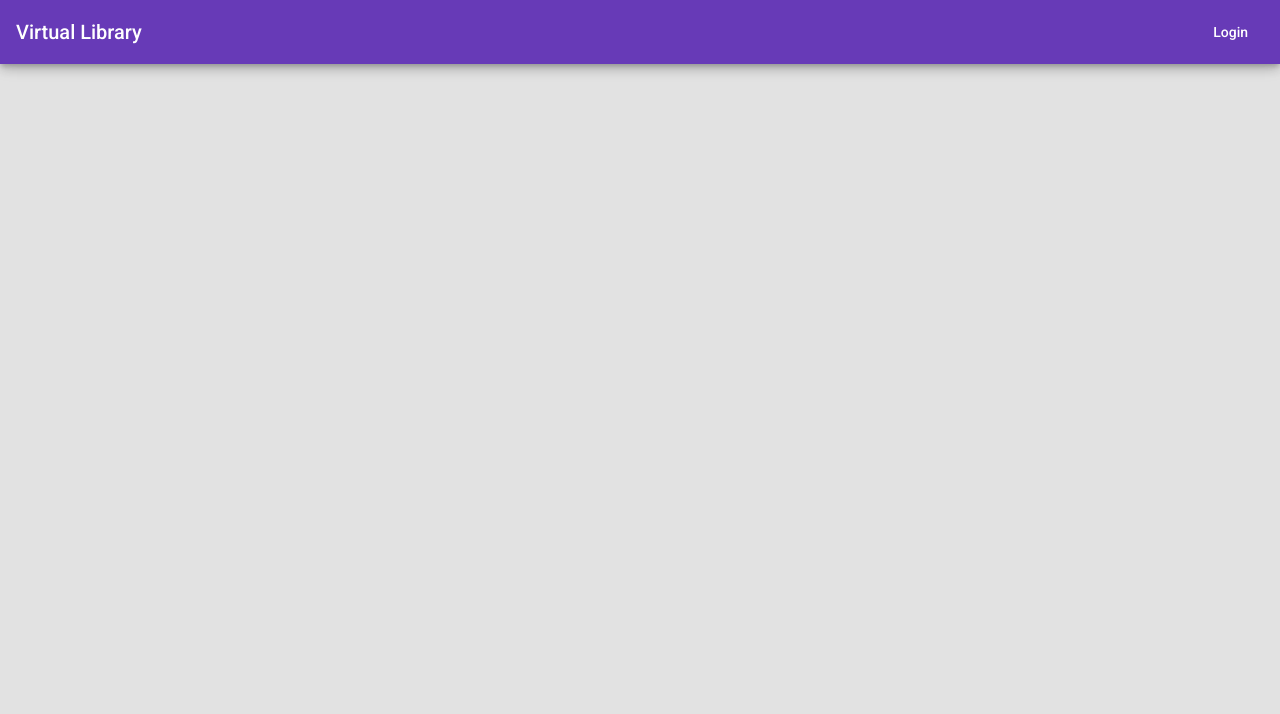
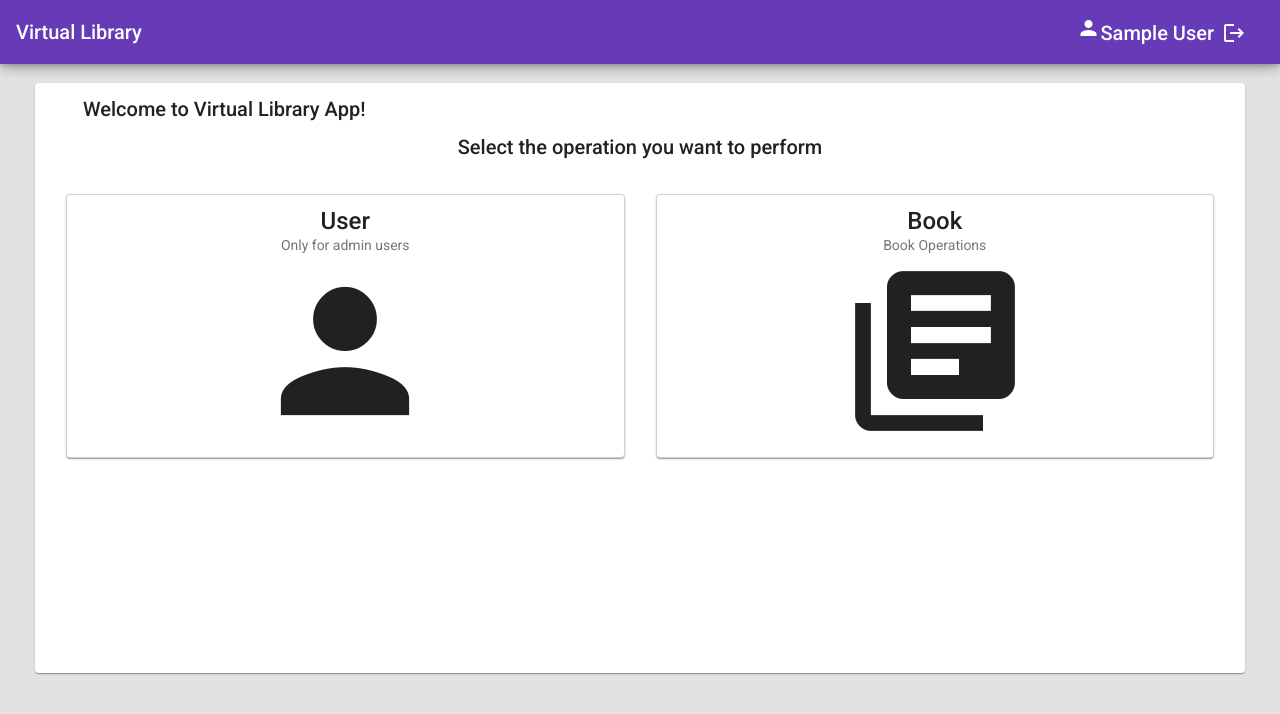
Before and after one commit to RafaBrito7/virtual-library-frontend, an Angular app in the folder virtual-librabry-app/: page /home in a window 1280 px wide. Before the commit this address led to /. Shown: the top 714 px of the page. Built offline with nearby package versions, Linux system fonts and the light colour scheme; sample sign-in values are in the browser's storage.

Commit message:
Implemented the Dashboard and more validations

```diff
--- a/virtual-librabry-app/src/app/app-routing.module.ts
+++ b/virtual-librabry-app/src/app/app-routing.module.ts
@@ -9,7 +9,8 @@ import { UserAuthenticatedGuard } from './services/guards/user-authenticated.gua
 
 const routes: Routes = [
   { path: 'login', component: LoginComponent, canActivate: [UserNoAuthenticateGuard] },
-  { path: '', component: DashboardComponent, canActivate: [UserAuthenticatedGuard],
+  { path: '', pathMatch: 'full', redirectTo: 'home' },
+  { path: 'home', component: DashboardComponent, canActivate: [UserAuthenticatedGuard],
     children: [
       { path: 'register', component: RegisterComponent }
     ],
--- a/virtual-librabry-app/src/app/app.component.css
+++ b/virtual-librabry-app/src/app/app.component.css
@@ -0,0 +1,6 @@
+.logged-icons {
+    display: flex;
+    align-items: center;
+    justify-content: center;
+    padding: 10px;
+}
--- a/virtual-librabry-app/src/app/app.component.html
+++ b/virtual-librabry-app/src/app/app.component.html
@@ -3,9 +3,12 @@
   <div><a href="https://www.positronx.io" target="_blank" class="positronx">Virtual Library</a></div>
   <span class="nav-tool-items">
     <a mat-button routerLink="login" routerLinkActive="active" [hidden]="isLogged()">Login</a>
-    <button mat-icon-button (click)="logout()" [hidden]="!isLogged()">
-      <mat-icon>logout</mat-icon>
-    </button>
+    <div *ngIf="isLogged()" class="logged-icons">
+      <span><mat-icon>person</mat-icon>{{userName}}</span>
+      <button mat-icon-button (click)="logout()" [hidden]="!isLogged()">
+        <mat-icon>logout</mat-icon>
+      </button>
+    </div>
     <!--<a mat-button mat-raised-button routerLink="register" routerLinkActive="active">Register</a>-->
   </span>
 </mat-toolbar>
--- a/virtual-librabry-app/src/app/app.component.ts
+++ b/virtual-librabry-app/src/app/app.component.ts
@@ -7,8 +7,15 @@ import { UserService } from './services/user.service';
   styleUrls: ['./app.component.css']
 })
 export class AppComponent implements OnInit {
+
+  userName: string;
+
   constructor(private userService: UserService) { }
+
   ngOnInit(): void {
+    if (this.isLogged()) {
+      this.getUser();
+    }
   }
 
   logout(){
@@ -18,4 +25,10 @@ export class AppComponent implements OnInit {
   isLogged() : boolean{
     return this.userService.isUserLogged();
   }
+
+  getUser(){
+    let user = this.userService.getLoggedUserObject();
+    debugger;
+    this.userName = user.name;
+  }
 }
--- a/virtual-librabry-app/src/app/components/dashboard/dashboard.component.css
+++ b/virtual-librabry-app/src/app/components/dashboard/dashboard.component.css
@@ -0,0 +1,45 @@
+.grid-container {
+    margin: 20px;
+  }
+
+  .dashboard-card {
+    position: absolute;
+    top: 15px;
+    left: 15px;
+    right: 15px;
+    bottom: 15px;
+    display: flexbox;
+  }
+
+  .dashboard-title {
+    text-align: center;
+    display: flex;
+    align-items: center;
+  }
+
+  .more-button {
+    position: absolute;
+    top: 5px;
+    right: 10px;
+  }
+
+  .dashboard-card-content {
+    text-align: center;
+  }
+
+  .dashboard-subcard {
+    position: absolute;
+    top: 15px;
+    left: 15px;
+    right: 15px;
+    bottom: 15px;
+    display: flexbox;
+    border-width:1px;
+    border-style: solid;
+    border-color: #d0d0c4;
+  }
+
+  .subcard-icon{
+    transform: scale(8);
+    margin-top: 13%;
+  }
--- a/virtual-librabry-app/src/app/components/dashboard/dashboard.component.html
+++ b/virtual-librabry-app/src/app/components/dashboard/dashboard.component.html
@@ -1 +1,43 @@
-<p>dashboard works!</p>
+<div class="grid-container">
+    <h1 class="mat-h1">Dashboard</h1>
+    <mat-grid-list cols="1" rows="1" rowHeight="2:1">
+        <mat-grid-tile>
+            <mat-card class="dashboard-card">
+                <mat-card-header>
+                    <div class="dashboard-title">
+                        <mat-card-title>
+                            Welcome to Virtual Library App!
+                        </mat-card-title>
+                    </div>
+                </mat-card-header>
+                <mat-card-content class="dashboard-card-content">
+                    <h2>Select the operation you want to perform</h2>
+                    <mat-grid-list cols="2" rowHeight="2:1">
+                        <mat-grid-tile>
+                            <a (click)="goToUserView()" style="cursor: pointer;">
+                                <mat-card class="dashboard-subcard">
+                                    <mat-card-title>
+                                        User
+                                    </mat-card-title>
+                                    <mat-card-subtitle>Only for admin users</mat-card-subtitle>
+                                    <mat-icon class="subcard-icon">person</mat-icon>
+                                </mat-card>
+                            </a>
+                        </mat-grid-tile>
+                        <mat-grid-tile>
+                            <a (click)="goToUserView()" style="cursor: pointer;">
+                                <mat-card class="dashboard-subcard">
+                                    <mat-card-title>
+                                        Book
+                                    </mat-card-title>
+                                    <mat-card-subtitle>Book Operations</mat-card-subtitle>
+                                    <mat-icon class="subcard-icon">library_books</mat-icon>
+                                </mat-card>
+                            </a>
+                        </mat-grid-tile>
+                    </mat-grid-list>
+                </mat-card-content>
+            </mat-card>
+        </mat-grid-tile>
+    </mat-grid-list>
+</div>
--- a/virtual-librabry-app/src/app/components/dashboard/dashboard.component.ts
+++ b/virtual-librabry-app/src/app/components/dashboard/dashboard.component.ts
@@ -1,4 +1,7 @@
 import { Component, OnInit } from '@angular/core';
+import { map } from 'rxjs/operators';
+import { UserService } from 'src/app/services/user.service';
+import Swal from 'sweetalert2';
 
 @Component({
   selector: 'app-dashboard',
@@ -7,9 +10,52 @@ import { Component, OnInit } from '@angular/core';
 })
 export class DashboardComponent implements OnInit {
 
-  constructor() { }
+  userObject: any;
+
+  constructor(private userService: UserService) { }
 
   ngOnInit(): void {
+    if (!this.userService.isUserInStorage()) {
+      this.loadUser();
+    }
+  }
+
+  loadUser(){
+    this.userService.getLoggedUser().subscribe((response: any) => {
+      this.userObject = {
+        name: response.name,
+        username: response.email,
+        profile: response.profile,
+        id: response.resourceHyperIdentifier,
+        status: response.status,
+        rentedBooks: response.rentedBooks,
+        createdDate: response.createdDate
+    };
+    this.setUser();
+    }, (error) => {
+      let message = error.error == null ? error.message : error.error.message
+      this.errorAlert('Error HTTP ' + error.status, 'Caused by: ' + message);
+      if (error.status == 500) {
+        this.userService.logout();
+      }
+      console.log(error);
+    });
+  }
+
+  setUser(){
+    localStorage.setItem('user', JSON.stringify(this.userObject));
+  }
+
+  errorAlert(title: string, text: string) {
+    Swal.fire({
+      icon: 'error',
+      title: title,
+      text: text,
+    })
+  }
+
+  goToUserView(){
+    console.log("Entrou!")
   }
 
 }
--- a/virtual-librabry-app/src/app/components/login/login.component.ts
+++ b/virtual-librabry-app/src/app/components/login/login.component.ts
@@ -3,6 +3,7 @@ import { AuthenticationService } from '../../services/authentication.service'
 
 import Swal from 'sweetalert2';
 import { FormGroup, FormBuilder, Validators } from '@angular/forms';
+import { Router } from '@angular/router';
 
 @Component({
   selector: 'app-login',
@@ -23,7 +24,8 @@ export class LoginComponent implements OnInit {
   ngForm: FormGroup;
 
 
-  constructor(private authService: AuthenticationService, private formBuilder: FormBuilder) {
+  constructor(private authService: AuthenticationService, private formBuilder: FormBuilder,
+    private router: Router) {
    }
 
   ngOnInit(): void {
@@ -37,6 +39,7 @@ export class LoginComponent implements OnInit {
     this.authService.login(this.username, this.password).subscribe(() => {
       this.clearFields();
       console.log("Login Successful!");
+      this.router.navigate(['home']);
     }, (error) => {
       if (error.status == 401 || error.status == 403) {
         this.errorAlert("Error: Http " + error.status, error.error.message);
@@ -55,7 +58,7 @@ export class LoginComponent implements OnInit {
     })
   }
 
-  get emailValidator(){
+  emailValidator(){
     return this.ngForm.get("username");
   }
 
--- a/virtual-librabry-app/src/app/services/authentication.service.ts
+++ b/virtual-librabry-app/src/app/services/authentication.service.ts
@@ -29,16 +29,19 @@ export class AuthenticationService {
     return this.http.post(environment.hostUrl + `/login`, userDTO, this.httpOptions).pipe(map((response) => {
       this.username = username;
       this.password = password;
+      console.log(response);
       let resp = JSON.parse(JSON.stringify(response));
       this.registerSuccessfulLogin(resp.token);
     }));
   }
 
   registerSuccessfulLogin(clientToken: string) {
+    console.log(clientToken);
     sessionStorage.setItem('token', clientToken);
   }
 
   logout(){
+    sessionStorage.clear();
     localStorage.clear();
     this.router.navigate(['login']);
   }
--- a/virtual-librabry-app/src/app/services/user.service.ts
+++ b/virtual-librabry-app/src/app/services/user.service.ts
@@ -1,6 +1,8 @@
-import { HttpClient } from '@angular/common/http';
+import { HttpClient, HttpHeaders } from '@angular/common/http';
 import { Injectable } from '@angular/core';
 import { Router } from '@angular/router';
+import { map } from 'rxjs';
+import { environment } from 'src/environments/environment';
 import { AuthenticationService } from './authentication.service';
 
 @Injectable({
@@ -8,22 +10,43 @@ import { AuthenticationService } from './authentication.service';
 })
 export class UserService {
 
+  private token: string = this.getLoggedUserToken();
+
+  private httpOptions = {
+    headers: new HttpHeaders({
+      'Content-Type': 'application/json',
+      'Authorization': this.token
+    }),
+  };
+
   constructor(private httpClient: HttpClient,
     private router: Router, private authService: AuthenticationService) { }
 
-    getLoggedUser(){
-      //TODO: Implementar rota no back pra buscar o usuário logado
+  getLoggedUser() {
+    console.log(this.token);
+    return this.httpClient.get(environment.hostUrl + environment.userUrl + `/logged`, this.httpOptions);
   }
 
-    getLoggedUserToken(){
-      return localStorage.getItem('token');
+  getLoggedUserToken(): any {
+    let token = sessionStorage.getItem('token');
+    console.log(token)
+    return token;
   }
 
   isUserLogged(): boolean {
-      return localStorage.getItem('token') ? true : false;
+    return sessionStorage.getItem('token') ? true : false;
   }
 
-    logout(){
+  isUserInStorage(): boolean {
+    return localStorage.getItem('user') ? true : false;
+  }
+
+  logout() {
+    this.token = '';
     this.authService.logout();
   }
+
+  getLoggedUserObject(): any{
+    return JSON.parse(localStorage.getItem('user') || '{}');
   }
+}
--- a/virtual-librabry-app/src/environments/environment.ts
+++ b/virtual-librabry-app/src/environments/environment.ts
@@ -4,7 +4,8 @@
 
 export const environment = {
   production: false,
-  hostUrl: 'http://localhost:8080'
+  hostUrl: 'http://localhost:8080',
+  userUrl: '/api/user'
 };
 
 /*
```
Lines whose indentation alone changed are shown as unchanged.
